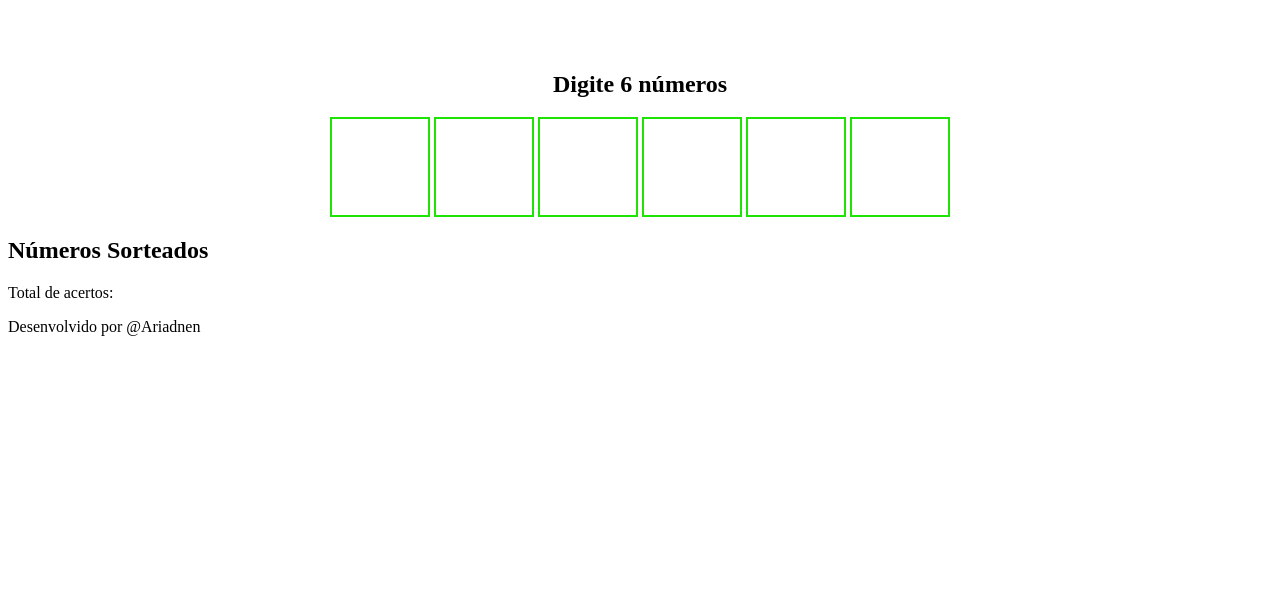
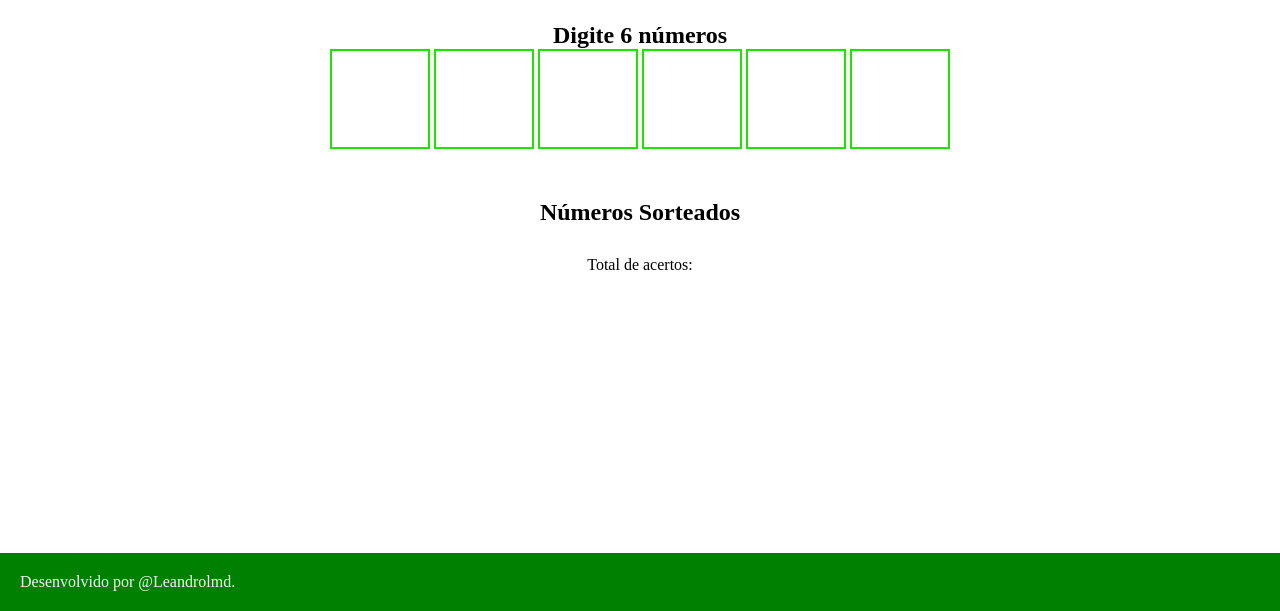
Before and after one commit to leandrolmd/loteca-leandro, a plain HTML site: page index.html in a window 1280 px wide. Shown: the part 189-800 px from the top of the page. Drawn offline with Linux system fonts and the light colour scheme.

Commit message:
Fim do css

```diff
--- a/estilos.css
+++ b/estilos.css
@@ -1,17 +1,23 @@
+* {
+  margin: 0;
+}
+
 h1 {
   font-size: 6em;
   color: #10be00;
   font-family: serif;
   font-style: italic;
   text-align: center;
+  margin: 50px 0;
 }
 
-.inputs{
+.inputs {
   /* para centralizar elementos */
   display: flex;
   flex-direction: column;
   justify-content: center;
   align-items: center;
+  margin: 50px 0;
 }
 
 input {
@@ -22,3 +28,19 @@ input {
   font-weight: bold;
   border: rgb(30, 228, 4) solid 2px;
 }
+
+.centerdiv {
+  text-align: center;
+  margin: 30px;
+}
+
+.geral{
+  height: calc(100vh - 211px - 58px);
+}
+
+footer {
+  background-color: green;
+  color: whitesmoke;
+  padding: 20px;
+  margin: 0px;
+}
--- a/index.html
+++ b/index.html
@@ -1,5 +1,6 @@
 <!DOCTYPE html>
 <html lang="pt-BR">
+
 <head>
     <meta charset="UTF-8">
     <meta http-equiv="X-UA-Compatible" content="IE=edge">
@@ -7,9 +8,11 @@
     <title>Simulador de Loteria</title>
     <link rel="stylesheet" href="estilos.css">
 </head>
+
 <body>
     <h1>Simulador de Loteria - Loteca</h1>
 
+    <div class="geral">
         <div class="inputs">
             <h2>Digite 6 números</h2>
             <div>
@@ -22,18 +25,20 @@
             </div>
         </div>
 
-    <div>
+        <div class="centerdiv">
             <h2>Números Sorteados</h2>
             <p></p>
         </div>
 
-    <div>
+        <div class="centerdiv">
             <p>Total de acertos: </p>
+        </div>
     </div>
 
     <footer>
-        <p>Desenvolvido por @Ariadnen</p>
+        <p>Desenvolvido por @Leandrolmd.</p>
     </footer>
 
 </body>
+
 </html>
```
Lines whose indentation alone changed are shown as unchanged.
